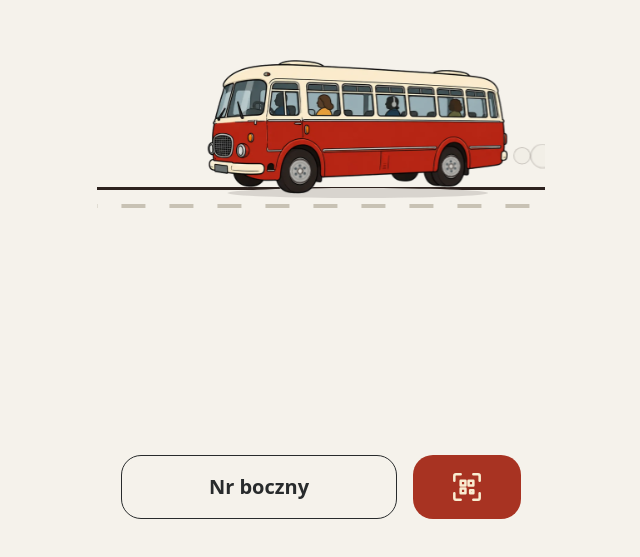
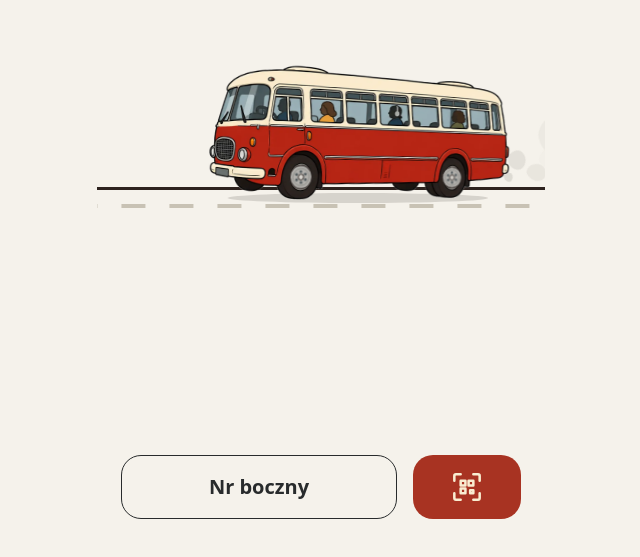
Before and after one commit to GGrzesiek/Sluchowisko, a React (Vite) app in the folder web/: page / in a window 1280 px wide. Shown: the part 225-782 px from the top of the page, without its empty margins (319-959 px from the left). Built offline with nearby package versions, Linux system fonts and the light colour scheme.

Commit message:
Fix the bus so that it doesn't levitate

```diff
--- a/web/src/components/BusAnimation.tsx
+++ b/web/src/components/BusAnimation.tsx
@@ -1,3 +1,4 @@
+import type { CSSProperties } from "react";
 import ogorek from "../assets/ogorek.png";
 import { cx } from "../cx";
 
@@ -12,10 +13,76 @@ const BOLTS = [0, 60, 120, 180, 240, 300].map((deg) => {
 });
 
 const PUFFS = [
-  { left: 283, top: 105, size: 20, delay: "0s" },
-  { left: 284, top: 107, size: 16, delay: "0.4s" },
-  { left: 282, top: 104, size: 22, delay: "0.8s" },
-  { left: 284, top: 106, size: 18, delay: "1.2s" },
+  {
+    left: 283,
+    top: 105,
+    size: 20,
+    dx: 96,
+    dy: -58,
+    grow: 2.4,
+    radius: "58% 42% 63% 37% / 48% 57% 43% 52%",
+    delay: "0s",
+  },
+  {
+    left: 284,
+    top: 107,
+    size: 14,
+    dx: 70,
+    dy: -30,
+    grow: 1.9,
+    radius: "44% 56% 38% 62% / 60% 42% 58% 40%",
+    delay: "0.3s",
+  },
+  {
+    left: 282,
+    top: 104,
+    size: 24,
+    dx: 110,
+    dy: -80,
+    grow: 2.8,
+    radius: "65% 35% 52% 48% / 40% 62% 38% 60%",
+    delay: "0.6s",
+  },
+  {
+    left: 284,
+    top: 106,
+    size: 16,
+    dx: 84,
+    dy: -18,
+    grow: 2,
+    radius: "50% 50% 66% 34% / 57% 38% 62% 43%",
+    delay: "0.9s",
+  },
+  {
+    left: 283,
+    top: 105,
+    size: 18,
+    dx: 62,
+    dy: -70,
+    grow: 2.2,
+    radius: "37% 63% 47% 53% / 52% 61% 39% 48%",
+    delay: "1.2s",
+  },
+  {
+    left: 284,
+    top: 107,
+    size: 12,
+    dx: 100,
+    dy: -44,
+    grow: 1.7,
+    radius: "61% 39% 41% 59% / 45% 55% 45% 55%",
+    delay: "1.5s",
+  },
+  {
+    left: 282,
+    top: 105,
+    size: 22,
+    dx: 78,
+    dy: -62,
+    grow: 2.6,
+    radius: "47% 53% 60% 40% / 63% 44% 56% 37%",
+    delay: "1.8s",
+  },
 ];
 
 export function BusAnimation({ className }: { className?: string }) {
@@ -29,16 +96,29 @@ export function BusAnimation({ className }: { className?: string }) {
       <div className="absolute inset-x-0 bottom-[22px] h-1 overflow-hidden">
         <div className="-ml-12 h-1 w-[calc(100%+48px)] animate-road bg-[repeating-linear-gradient(90deg,var(--color-road)_0_24px,transparent_24px_48px)] motion-reduce:animate-none" />
       </div>
-      <div className="absolute inset-x-0 bottom-9 h-[134px] animate-drive motion-reduce:translate-x-[calc(50%-150px)] motion-reduce:animate-none">
+      <div className="absolute inset-x-0 bottom-7 h-[134px] animate-drive motion-reduce:translate-x-[calc(50%-150px)] motion-reduce:animate-none">
         <div className="absolute bottom-0 left-0 h-[134px] w-[300px]">
-          <div className="absolute inset-x-5 -bottom-1 h-2.5 rounded-[50%] bg-ground" />
+          <div className="absolute inset-x-5 -bottom-px z-0 h-2.5 rounded-[50%] bg-ink/15" />
           {PUFFS.map((p) => (
             <div
               key={p.delay}
-              className="absolute animate-puff rounded-full border border-ink/30 bg-puff opacity-0 motion-reduce:hidden"
-              style={{ left: p.left, top: p.top, width: p.size, height: p.size, animationDelay: p.delay }}
+              className="absolute animate-puff opacity-0 motion-reduce:hidden"
+              style={
+                {
+                  left: p.left,
+                  top: p.top,
+                  width: p.size,
+                  height: p.size,
+                  borderRadius: p.radius,
+                  animationDelay: p.delay,
+                  "--dx": `${p.dx}px`,
+                  "--dy": `${p.dy}px`,
+                  "--grow": p.grow,
+                } as CSSProperties
+              }
             />
           ))}
+          <div className="absolute inset-0 z-10 origin-bottom rotate-2">
             <div className="absolute inset-0 origin-bottom animate-rattle motion-reduce:animate-none">
               <img src={ogorek} alt="" className="absolute inset-0 h-[134px] w-[300px]" />
               <svg width="300" height="134" viewBox="0 0 1007 450" aria-hidden="true" className="absolute inset-0">
@@ -59,5 +139,6 @@ export function BusAnimation({ className }: { className?: string }) {
           </div>
         </div>
       </div>
+    </div>
   );
 }
--- a/web/src/theme.css
+++ b/web/src/theme.css
@@ -53,7 +53,7 @@
   --animate-drive: drive 5.5s linear infinite;
   --animate-rattle: rattle 0.5s ease-in-out infinite;
   --animate-wheel: wheel 0.55s linear infinite;
-  --animate-puff: puff 1.6s ease-out infinite;
+  --animate-puff: puff 2.1s ease-out infinite;
   --animate-road: road 0.55s linear infinite;
 
   @keyframes drive {
@@ -86,25 +86,22 @@
 
   @keyframes puff {
     0% {
-      transform: translate(0, 0) scale(0.3);
+      transform: translate(0, 0) scale(0.3) rotate(0deg);
+      background-color: #a8a49c;
       opacity: 0;
     }
     12% {
-      transform: translate(8px, -6px) scale(1.05);
-      opacity: 0.7;
-    }
-    30% {
-      transform: translate(24px, -22px) scale(0.95);
+      transform: translate(calc(var(--dx) * 0.12), calc(var(--dy) * 0.1)) scale(0.8) rotate(20deg);
+      opacity: 0.4;
     }
     50% {
-      transform: translate(42px, -19px) scale(1.12);
-    }
-    72% {
-      transform: translate(60px, -38px) scale(1.25);
-      opacity: 0.55;
+      transform: translate(calc(var(--dx) * 0.5), calc(var(--dy) * 0.6)) scale(calc(var(--grow) * 0.6)) rotate(70deg);
+      background-color: #cbc8c0;
+      opacity: 0.25;
     }
     100% {
-      transform: translate(82px, -52px) scale(1.6);
+      transform: translate(var(--dx), var(--dy)) scale(var(--grow)) rotate(150deg);
+      background-color: var(--color-puff);
       opacity: 0;
     }
   }
```
Lines whose indentation alone changed are shown as unchanged.
